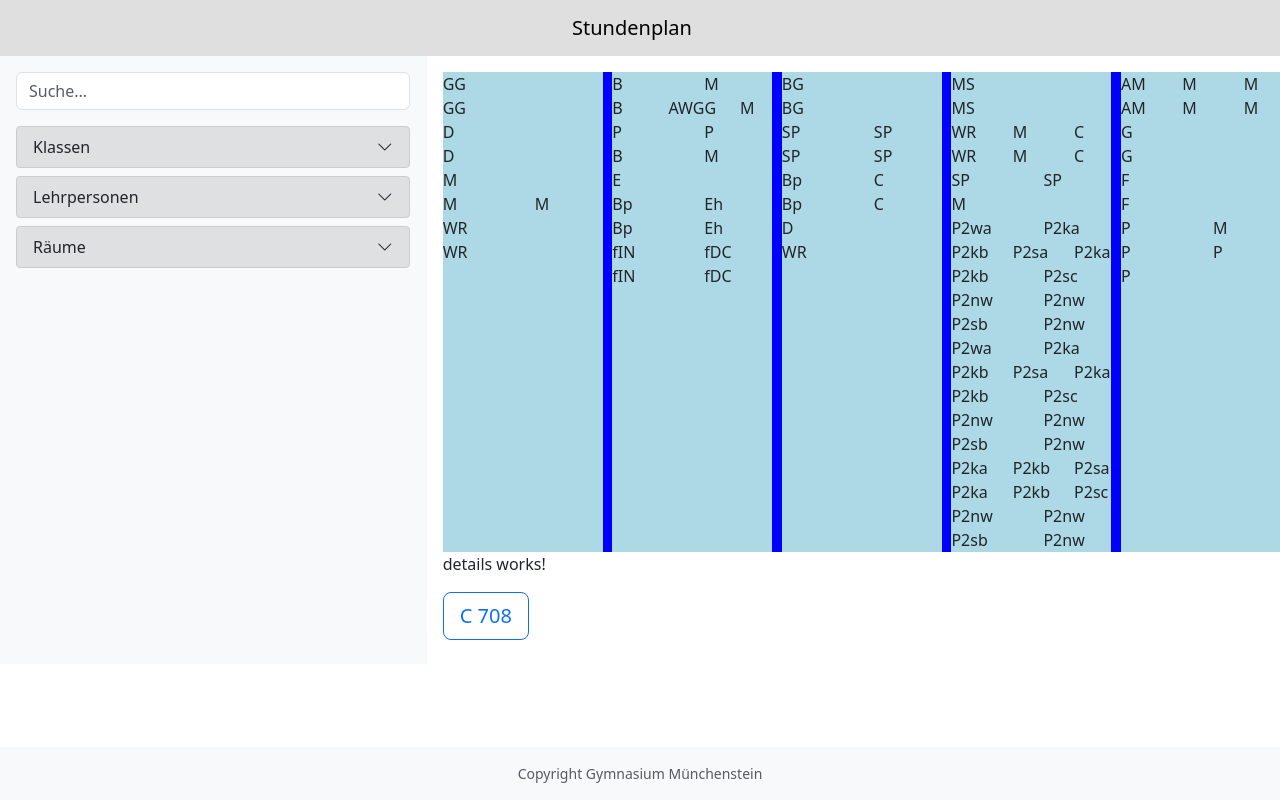
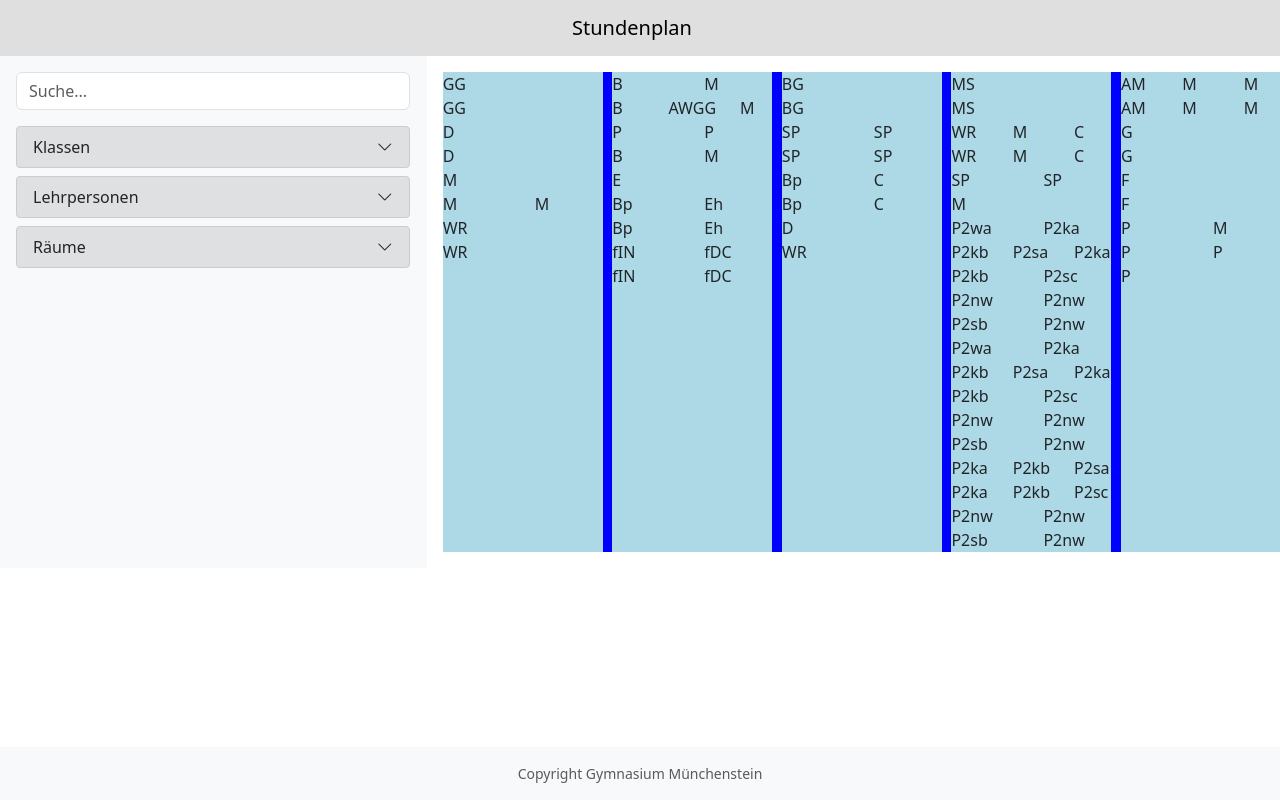
Before and after one commit to gymmuenchenstein/gym-lessons-angular-application, an Angular app: page / in a window 1280 px wide. Built offline with nearby package versions, Linux system fonts and the light colour scheme.

Commit message:
Implement of canvas functionallity

```diff
--- a/src/app/view/components/details/details.component.html
+++ b/src/app/view/components/details/details.component.html
@@ -1,8 +1,6 @@
-<p>details works!</p>
-<ng-template #content let-offcanvas>
     <div class="offcanvas-header">
         <h4 class="offcanvas-title">Chemie</h4>
-        <button type="button" class="btn-close" aria-label="Close" (click)="offcanvas.dismiss('Cross click')"></button>
+        <button type="button" class="btn-close" aria-label="Close" (click)="offcanvasService.dismiss('Cross click')"></button>
     </div>
     <div class="offcanvas-body">
         <p> Zimmer: 708<br>
@@ -12,6 +10,3 @@
 
         </p>
     </div>
-</ng-template>
-
-<button class="btn btn-lg btn-outline-primary mb-2 me-2" (click)="openEnd(content)">C 708</button>
--- a/src/app/view/components/details/details.component.ts
+++ b/src/app/view/components/details/details.component.ts
@@ -9,9 +9,5 @@ import {NgbOffcanvas} from "@ng-bootstrap/ng-bootstrap";
   styleUrl: './details.component.scss'
 })
 export class DetailsComponent {
-    private offcanvasService = inject(NgbOffcanvas);
-
-    openEnd(content: TemplateRef<any>) {
-        this.offcanvasService.open(content, { position: 'end' });
-    }
+    protected offcanvasService = inject(NgbOffcanvas);
 }
--- a/src/app/view/components/timetable/timetable.component.html
+++ b/src/app/view/components/timetable/timetable.component.html
@@ -3,7 +3,7 @@
     <div class=" day" *ngFor="let day of days" >
         <div class="index indexlesson{{i}}" *ngFor="let i of lessonindices">
             <div class="subindex row">
-                <div class="lesson col" *ngFor="let lesson of getdatabylessenindex(i, day)">
+                <div class="lesson col" *ngFor="let lesson of getdatabylessenindex(i, day)" (click)="broker.setSelectEntry(lesson);openEnd()">
                     <span class="span {{lesson.lesson}}" >{{lesson.lesson}} </span>
                 </div>
             </div>
--- a/src/app/view/components/timetable/timetable.component.ts
+++ b/src/app/view/components/timetable/timetable.component.ts
@@ -1,8 +1,10 @@
-import {Component} from '@angular/core';
+import {Component, inject, TemplateRef} from '@angular/core';
 import {NgForOf} from "@angular/common";
 import {CalendarDataBrokerService} from "../../../services/calendar-data/calendar-data-broker.service";
 import {CalendarDataEntry} from "../../../services/calendar-data/data-entries/calendar-data-entry";
 import {elementAt} from "rxjs";
+import {NgbOffcanvas} from "@ng-bootstrap/ng-bootstrap";
+import {DetailsComponent} from "../details/details.component";
 
 // @ts-ignore
 @Component({
@@ -20,8 +22,12 @@ export class TimetableComponent {
     protected lessonindices = [1, 2, 3, 4, 5, 6, 7, 8, 9, 10, 11, 12];
     protected days: number[] = [1,2,3,4,5];
 
+    private offcanvasService = inject(NgbOffcanvas);
 
-    constructor(private broker: CalendarDataBrokerService) {
+    openEnd() {
+        this.offcanvasService.open(DetailsComponent, { position: 'end' });
+    }
+    constructor(protected broker: CalendarDataBrokerService) {
         this.broker.onInitialized.subscribe(() => {
                 const data = this.broker.query()
                     .week({year: 2024, month: 5, day: 13})
--- a/src/app/view/pages/main/main.component.html
+++ b/src/app/view/pages/main/main.component.html
@@ -7,7 +7,6 @@
         </div>
         <div class="col-12 col-lg-8 bg-white p-3">
             <app-timetable></app-timetable>
-            <app-details></app-details>
         </div>
     </div>
 </div>
```
